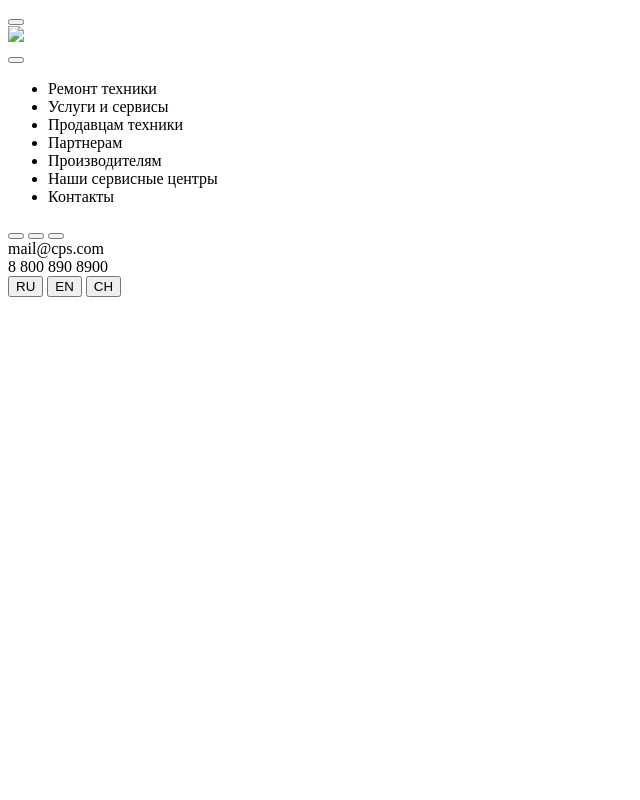
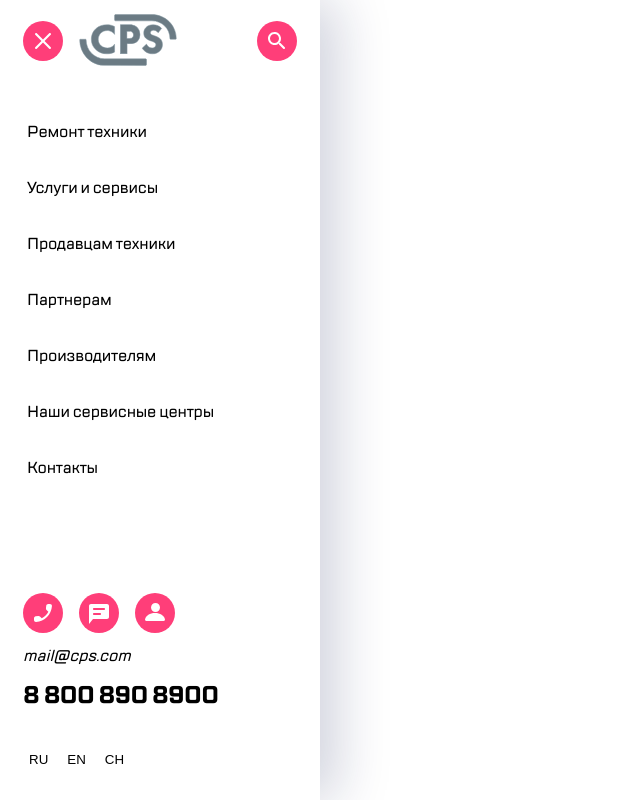
Before and after one commit to MalikGamaev/CPS-Services-menu, a plain HTML site: page index.html in a window 1280 px wide. Shown: the whole page, without its empty margins (0-640 px from the left). Drawn offline with Linux system fonts and the light colour scheme; the site is published under a folder, as on GitHub Pages, so addresses that start at the root find nothing.

Commit message:
update-2

```diff
--- a/css/index.css
+++ b/css/index.css
@@ -95,11 +95,11 @@ html, body {
 }
 
 .icon--burger {
-	background: url("/image/burger.svg");
+	background: url("../image/burger.svg");
 }
 
 .icon--search {
-	background: url("/image/search.svg");
+	background: url("../image/search.svg");
 }
 
 .main__menu-tabs li {
@@ -166,15 +166,15 @@ html, body {
 }
 
 .icon--call {
-	background: url("/image/call.svg") no-repeat;
+	background: url("../image/call.svg") no-repeat;
 }
 
 .icon--chat {
-	background: url("/image/chat.svg") no-repeat;
+	background: url("../image/chat.svg") no-repeat;
 }
 
 .icon--profile {
-	background: url("/image/profile.svg") no-repeat;
+	background: url("../image/profile.svg") no-repeat;
 }
 
 .footer__menu-email{
--- a/index.html
+++ b/index.html
@@ -4,7 +4,7 @@
 <head>
 	<meta charset="UTF-8">
 	<meta name="viewport" content="width=device-width, initial-scale=1.0">
-	<link rel="stylesheet" href="/css/index.css">
+	<link rel="stylesheet" href="./css/index.css">
 	<title>CPS-Services-menu</title>
 </head>
 
@@ -17,7 +17,7 @@
 						<button class="header__button-burger icon icon--burger"></button>
 					</div>
 					<div class="header__menu-logo">
-						<img src="/image/logo.svg" class="logo-image">
+						<img src="./image/logo.svg" class="logo-image">
 					</div>
 				</div>
 				<div class="header__menu-search">
```
